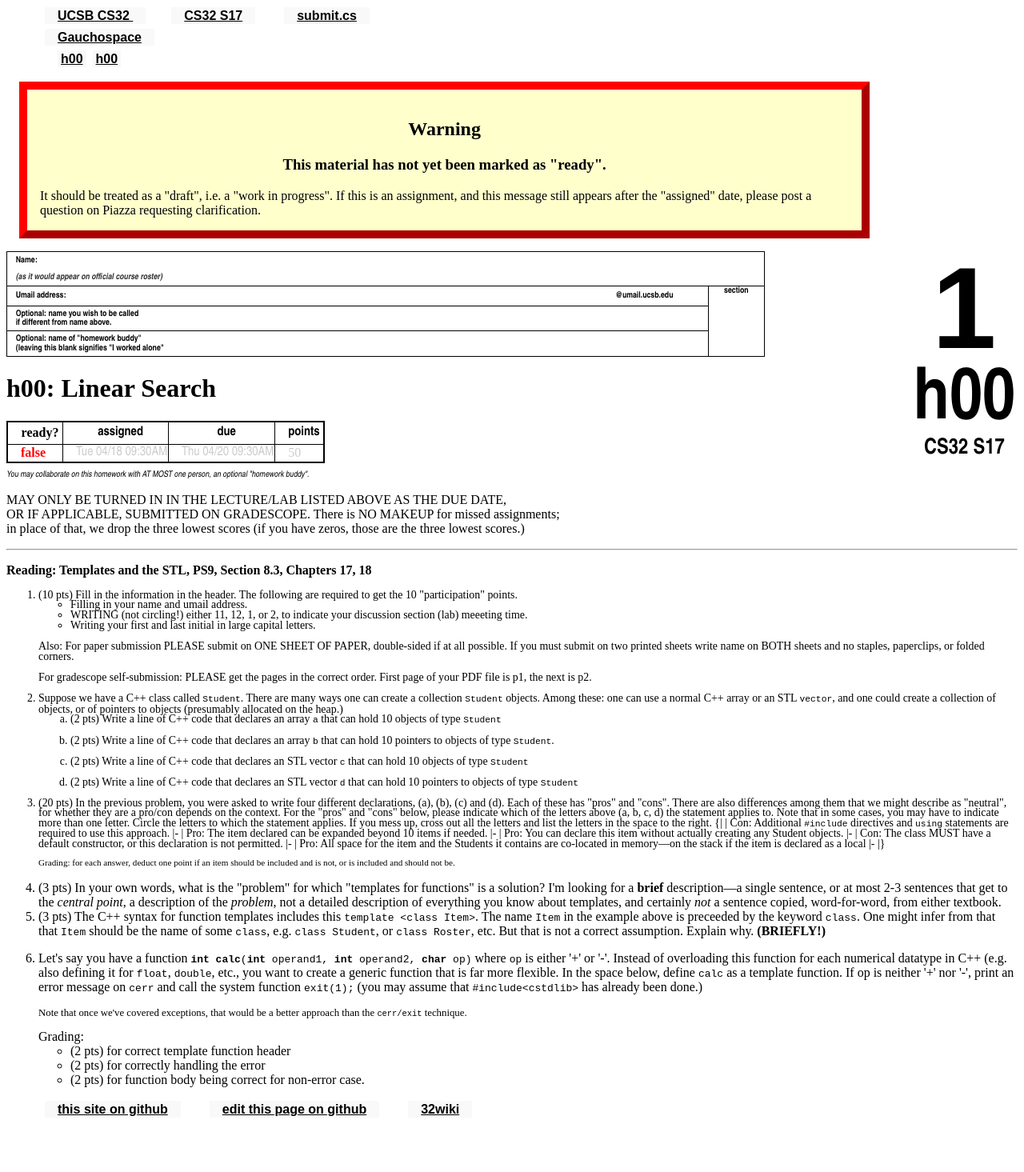
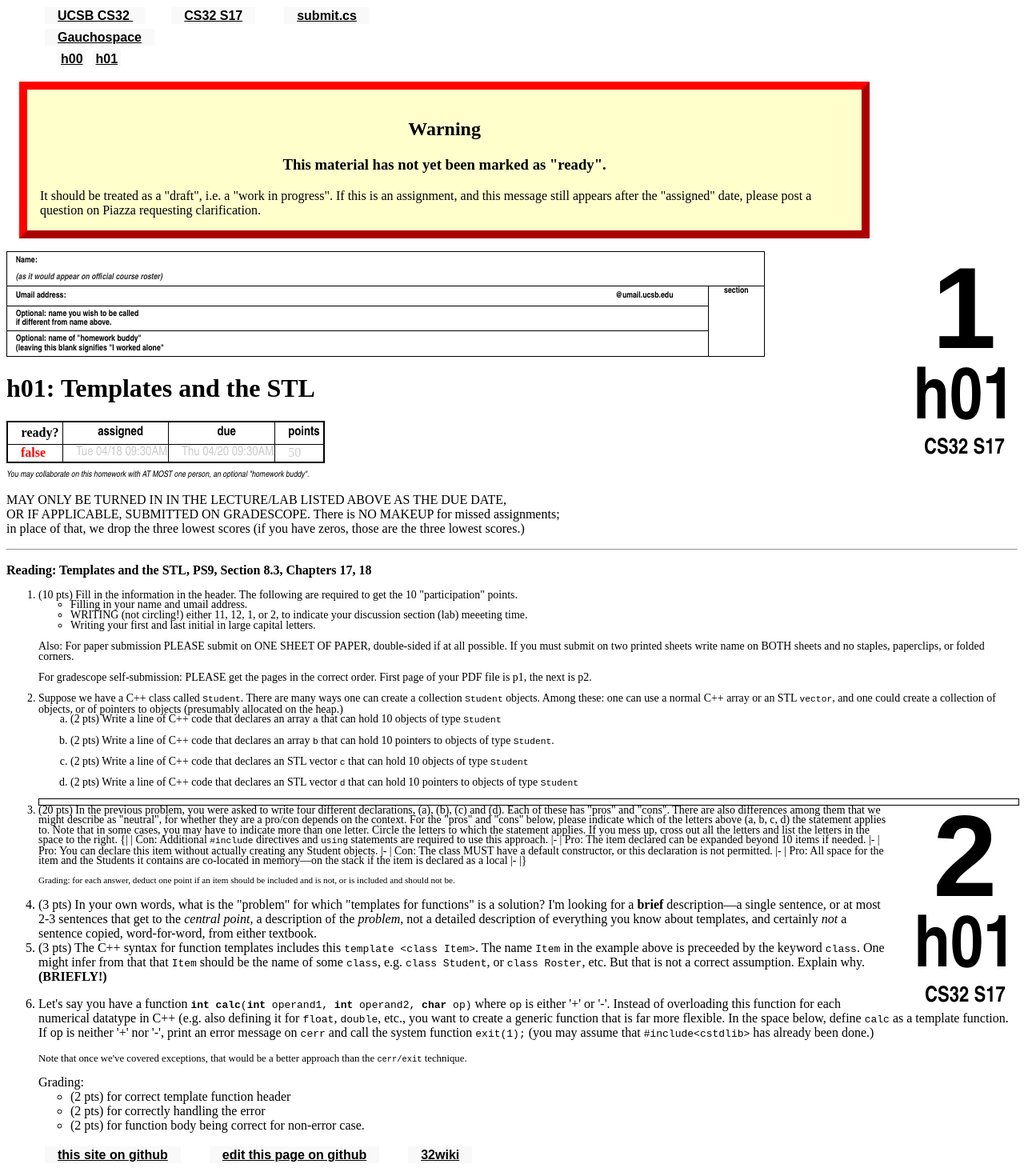
Before and after one commit to ucsb-cs32-s17/ucsb-cs32-s17.github.io, a Jekyll site: the page built from _hwk/h01.md, in a window 1280 px wide. Shown: the whole page at 80% size. Built offline with Jekyll 4.4.1, drawn with Linux system fonts in a browser that asks for light colours; before the commit the page ends 1408 px from its top, so only the background shows below that.

Commit message:
Added page break.

```diff
--- a/_hwk/h01.md
+++ b/_hwk/h01.md
@@ -1,6 +1,6 @@
 ---
-num: "h00"
-desc: "Linear Search"
+num: "h01"
+desc: "Templates and the STL"
 ready: false
 assigned: 2017-04-18 09:30:00.00-7:00
 due: 2017-04-20 09:30:00.00-7:00
@@ -38,6 +38,8 @@ https://ucsb-cs32-s17.github.io/hwk/h01/
  <li>(2 pts) Write a line of C++ code that declares an STL vector <code>d</code> that can hold 10 pointers to objects of type <code>Student</code> {{Space|0.3em}}<br /><br /></li>
 </ol>
 </li>
+
+<div class="pagebreak"></div>
 
 <li style="margin-bottom:0px; padding-bottom:0px;"> (20 pts) In the previous problem, you were asked to write four different declarations, (a), (b), (c) and (d).  Each of these has "pros" and "cons".  There are also differences among them that we might describe as "neutral", for whether they are a pro/con depends on the context.   For the "pros" and "cons" below, please indicate which of the letters above (a, b, c, d) the statement applies to.   Note that in some cases, you may have to indicate more than one letter.
 
```
